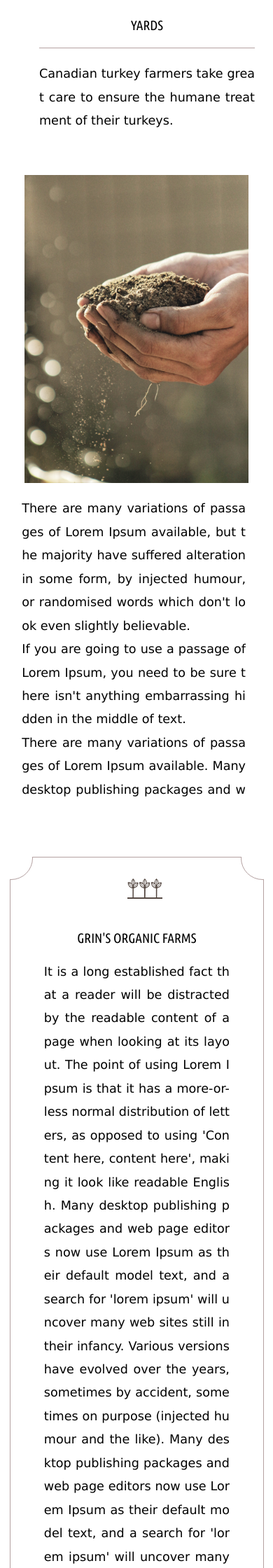
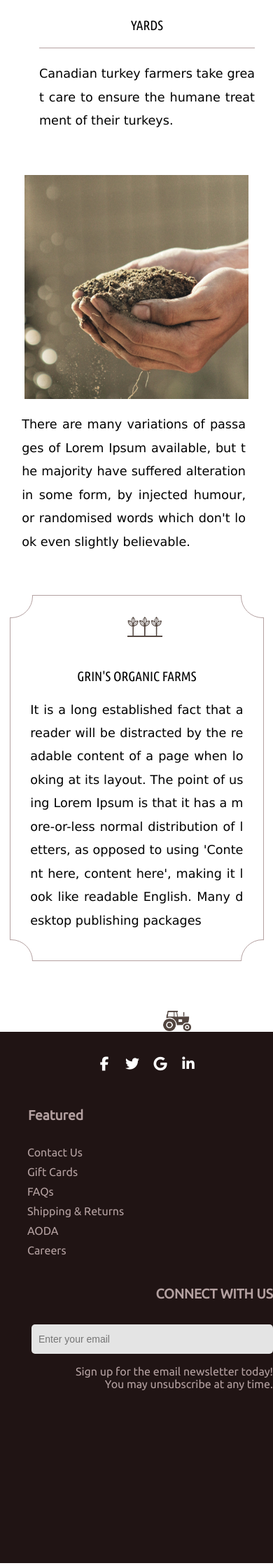
Before and after one commit to GrinLee/grinfarm, a PHP site: page / in a window 390 px wide; the page is wider, and only the part inside the window is pictured. Shown: the part 626-2866 px from the top of that part at 70% size. Run offline with PHP 8.4, Linux system fonts and the light colour scheme; some libraries are stand-ins or nearby versions; some web fonts are replaced.

Commit message:
trimmed text & reload video

```diff
--- a/assets/css/style.css
+++ b/assets/css/style.css
@@ -3273,15 +3273,25 @@ footer .fa:hover {
                     #gall_M .sm_ct{
                         font-weight: 200;
                         width: 82vw;
-                        margin: 0 0 35px 8vw;
-                    }
+                        margin: 0 0 15px 8vw;
+                        height: 196px;
+                    }
+                    #gall_R .content .sm_ct{
+                        height: 324px;
+                    }
+                    #gall_R .content .sm_ct span{
+                        display: none;
+                    }
+
                     .gall_m_img{
                         width: 82vw;
-                        height: 440px;
+                        height: 320px;
                         margin: 0 0 20px 35px;
                     }
                     .mid_img{
                         margin-left:-38px;
+                        height: 49vh;
+                        overflow: hidden;
                     }
                     .mid_img:active{
                         opacity: 1;
@@ -3300,6 +3310,7 @@ footer .fa:hover {
                     .outer p{
                         margin: 20px auto;
                         padding: 0 20px;
+                        width: 78vw;
                     }
                     .cont{
                         width: 75vw;
@@ -3842,8 +3853,7 @@ footer .fa:hover {
                     /* footer */
                     footer{
                         width: 420px;
-                        padding-bottom: 300px;
-                        height: 100vh;
+                        height: 90vh;
                     }
 
                     .socialTop{
@@ -3854,6 +3864,7 @@ footer .fa:hover {
                     }
 
                     .footCol.f_a{
+                        display: none;
                         padding-top: 0;
                         width: 250px;
                         margin: 0 0 0 40px;
@@ -3863,6 +3874,7 @@ footer .fa:hover {
                         margin: 0 0 0 40px;
                     }
                     .footCol.f_c{
+                        display: none;
                         text-align: right;
                         margin: 0 40px 0 0;
                         border-right:var(--bord) solid 0px;
@@ -3870,7 +3882,9 @@ footer .fa:hover {
                     }
 
                     .footCol.f_d{
-                        margin: 0 0 0 40px;
+                        margin: 0 40px 0 20px;
+                        text-align: right;
+                        width: 370px;
                     }
                     footer ul{
                         margin-left: -10%;
--- a/includes/mainSection.php
+++ b/includes/mainSection.php
@@ -18,7 +18,16 @@
                 <div class="gall_m_img">
                     <img class="mid_img" src="assets/img/greenLeaf/greenfarm.PNG">
                 </div>
-                <p class="sm_ct">There are many variations of passages of Lorem Ipsum available, but the majority have suffered alteration in some form, by injected humour, or randomised words which don't look even slightly believable.<br/> If you are going to use a passage of Lorem Ipsum, you need to be sure there isn't anything embarrassing hidden in the middle of text. <br/>There are many variations of passages of Lorem Ipsum available. Many desktop publishing packages and web page editors now use Lorem Ipsum as their default model text, and a search for 'lorem ipsum' will uncover many web sites still in their infancy. Various versions have evolved over the years, sometimes by accident, sometimes on purpose (injected humour and the like).ipsum</p>
+                <p class="sm_ct">There are many variations of passages of Lorem Ipsum available,
+                    but the majority have suffered alteration in some form, by injected humour,
+                    or randomised words which don't look even slightly believable.<br/>
+                    If you are going to use a passage of Lorem Ipsum, you need to be sure there isn't
+                    anything embarrassing hidden in the middle of text.
+                    <br/>There are many variations of passages of Lorem Ipsum available.
+                    Many desktop publishing packages and web page editors now use Lorem Ipsum
+                    as their default model text, and a search for 'lorem ipsum' will uncover
+                    many web sites still in their infancy. Various versions have evolved over the years,
+                    sometimes by accident, sometimes on purpose (injected humour and the like).ipsum</p>
             </div>
 
             <br class="nextline">
@@ -32,8 +41,21 @@
                             <div class="content">
                                 <img id="leaf_p" src="assets/img/logo/leaf.png" alt="gall_R">
                                 <p id="gall_r_t">GRIN'S ORGANIC FARMS</p>
-                                <p class="sm_ct">It is a long established fact that a reader will be distracted by the readable content of a page when looking at its layout. The point of using Lorem Ipsum is that it has a more-or-less normal distribution of letters, as opposed to using 'Content here, content here', making it look like readable English. Many desktop publishing packages and web page editors now use Lorem Ipsum as their default model text, and a search for 'lorem ipsum' will uncover many web sites still in their infancy. Various versions have evolved over the years, sometimes by accident, sometimes on purpose (injected humour and the like). Many desktop publishing packages and web page editors now use Lorem Ipsum as their default model text, and a search for 'lorem ipsum' will uncover many web sites still in their infancy. Various versions have evolved over the years, sometimes by accident, sometimes on purpose (injected humour and the like).ipsum</p>
-
+                                <p class="sm_ct">It is a long established fact that a reader will
+                                    be distracted by the readable content of a page when looking at
+                                    its layout. The point of using Lorem Ipsum is that it has a
+                                    more-or-less normal distribution of letters, as opposed to using
+                                    'Content here, content here', making it look like readable English.
+                                    Many desktop publishing packages <span> and web page editors now use
+                                    Lorem Ipsum as their default model text, and a search for
+                                    'lorem ipsum' will uncover many web sites still in their infancy.
+                                    Various versions have evolved over the years, sometimes by accident,
+                                    sometimes on purpose (injected humour and the like). Many desktop
+                                    publishing packages and web page editors now use Lorem Ipsum
+                                    as their default model text, and a search for 'lorem ipsum' will
+                                    uncover many web sites still in their infancy. Various versions
+                                    have evolved over the years, sometimes by accident, sometimes on
+                                    purpose (injected humour and the like).ipsum</span></p>
                             </div>
                             <i class="bottom right"></i>
                             <i class="bottom left"></i>
--- a/includes/prevVideo.php
+++ b/includes/prevVideo.php
@@ -18,9 +18,11 @@
             </video>
         </div>
     </div>
+
+
     <div class="sl_cont_hid">
         <video class="slide" autoplay muted loop>
-            <source src="assets/mp4/farm_mv.mp4" type="video/mp4">
+            <source src="assets/mp4/farm_mv_sm.mp4" type="video/mp4">
         </video>
     </div>
     <div class="bannbtn">
```
